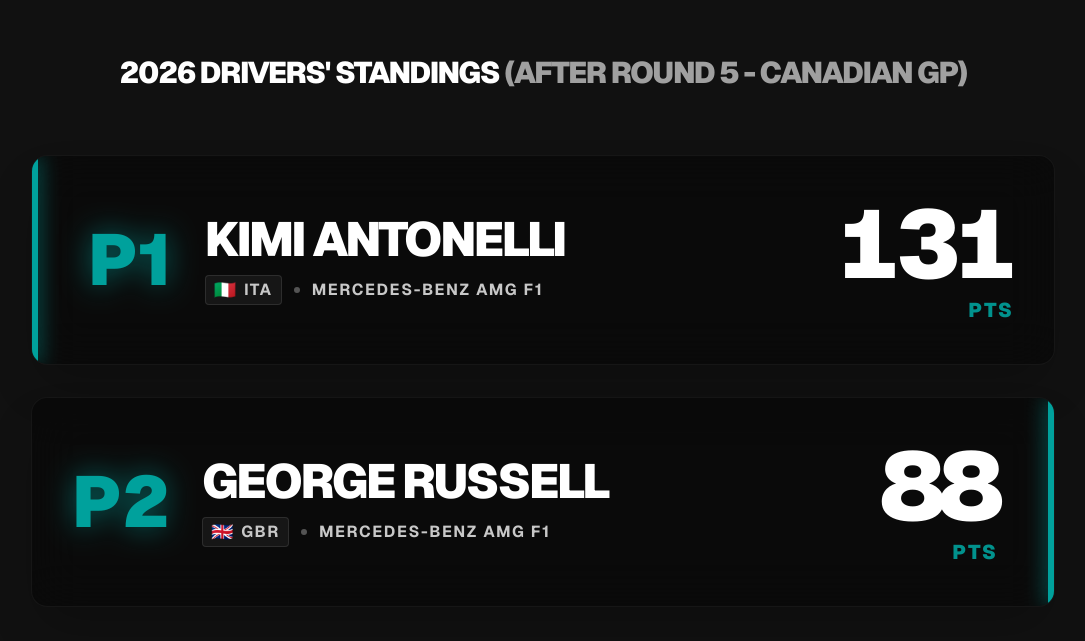
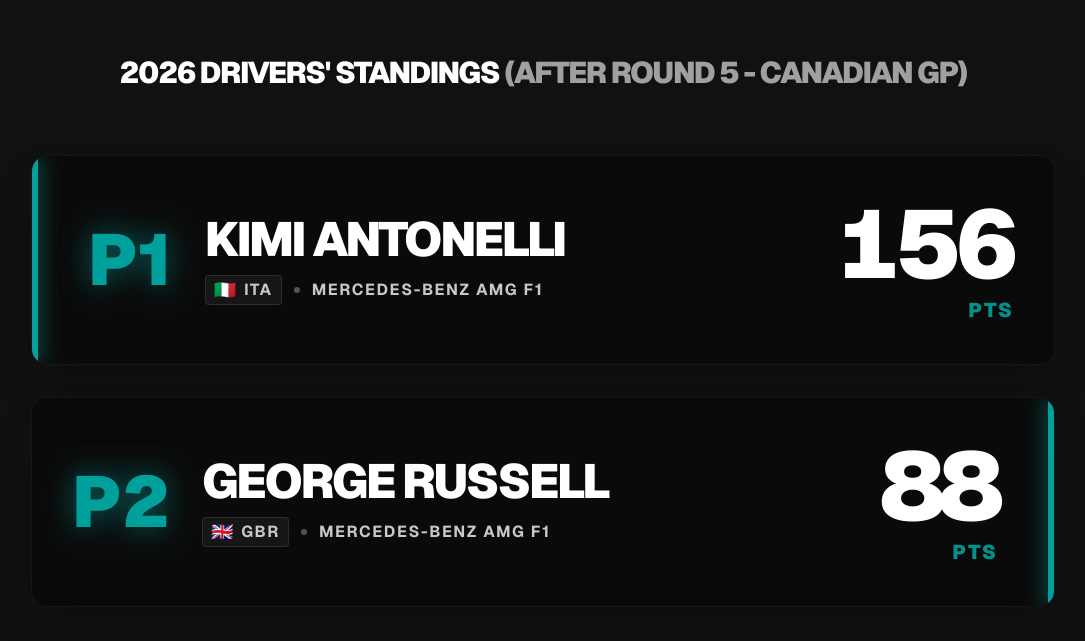
Before and after one commit to Vapour44/mercedes_f1-website, a Next.js app in the folder mercedes-f1-web/: page / in a window 1280 px wide. Shown: the part 4277-4918 px from the top of the page, without its empty margins (97-1182 px from the left). Built offline with nearby package versions, Linux system fonts and the light colour scheme.

Commit message:
Update page.tsx

```diff
--- a/mercedes-f1-web/src/app/page.tsx
+++ b/mercedes-f1-web/src/app/page.tsx
@@ -77,7 +77,7 @@
               {/* Points */}
               <div className="flex flex-col items-center md:items-end">
                 <div className="text-7xl md:text-8xl font-black text-white leading-none tracking-tighter tabular-nums">
-                  <AnimatedNumber value={131} />
+                  <AnimatedNumber value={156} />
                 </div>
                 <div className="text-[#00A19C] font-black tracking-widest uppercase mt-1 text-xl opacity-90">
                   PTS
```
